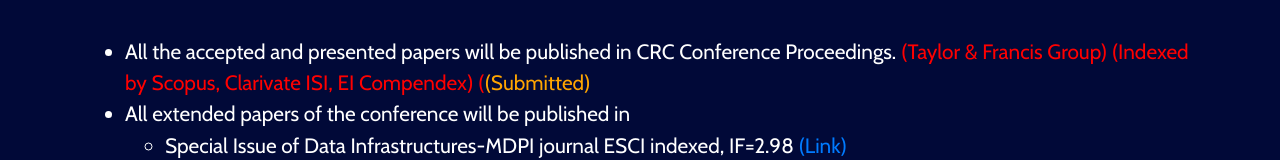
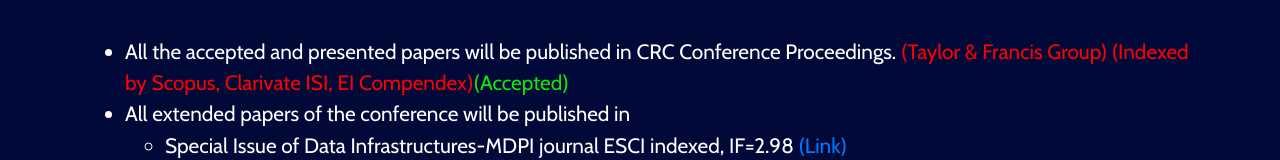
Before and after one commit to aniruddhabagal/AICDMB-2023, a React (Create React App) app: page /publication in a window 1280 px wide. Shown: the part 176-336 px from the top of the page. Built offline with nearby package versions, Linux system fonts and the light colour scheme.

Commit message:
Change in publication

```diff
--- a/src/publication.jsx
+++ b/src/publication.jsx
@@ -19,9 +19,9 @@
               {/* Material Science and Engineering{" "} */}
               <span className="color-red">
                 (Taylor & Francis Group) (Indexed by Scopus, Clarivate ISI, EI
-                Compendex) (
+                Compendex)
               </span>
-              <span className="color-orange">(Submitted)</span>
+              <span className="color-green">(Accepted)</span>
             </li>
             <li>
               All extended papers of the conference will be published in
```
